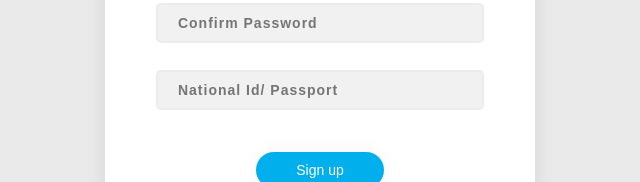
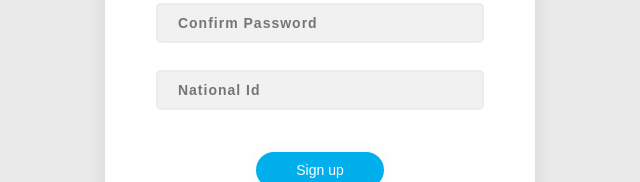
Before and after one commit to ShejaEddy/Politico, a website: page UI/pages/signup.html in a window 1280 px wide. Shown: the part 618-800 px from the top of the page, 320-960 px from the left. Drawn offline with Linux system fonts and the light colour scheme.

Commit message:
fix: remove passport to signup

```diff
--- a/UI/pages/signup.html
+++ b/UI/pages/signup.html
@@ -48,7 +48,7 @@
             <input
               class="input"
               type="text"
-              placeholder="National Id/ Passport"
+              placeholder="National Id"
             />
             <button class="submit" align="center">Sign up</button>
             <p class="forgot font-14" align="center">
```
